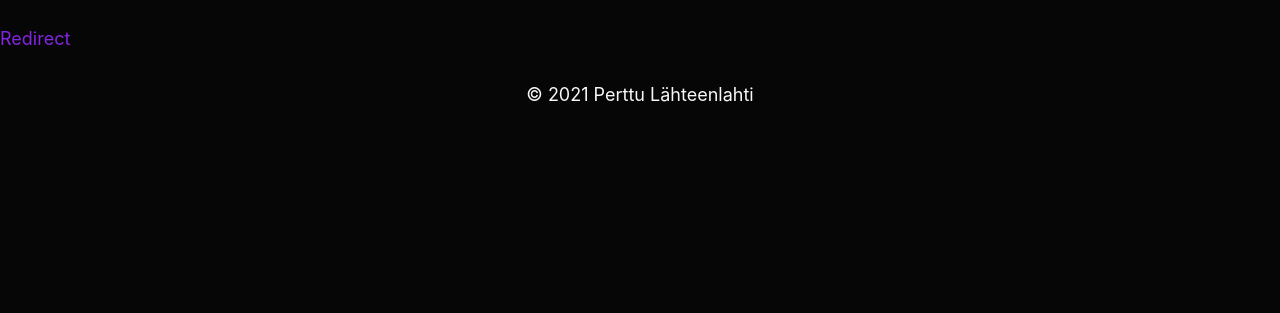
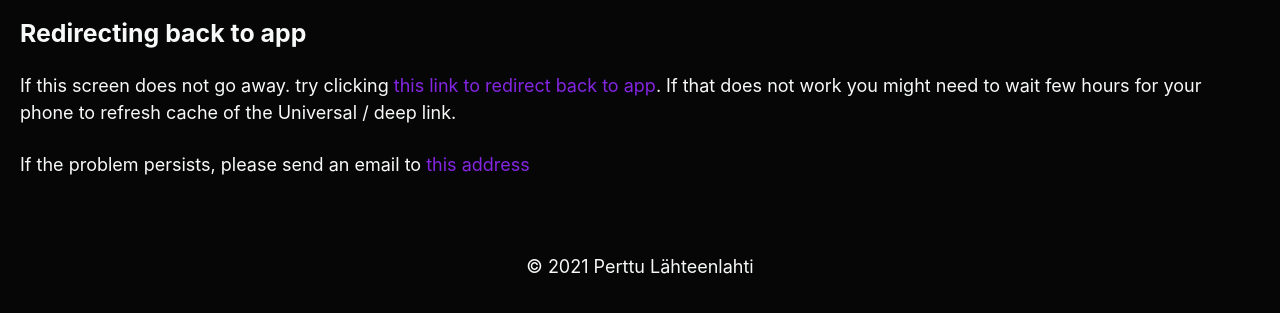
Before and after one commit to plahteenlahti/netli.fyi, a Gatsby site: page /redirect in a window 1280 px wide. Built offline with nearby package versions, Linux system fonts and the light colour scheme; Gatsby itself is replaced by a stand-in of ours.

Commit message:
Style redirect page

```diff
--- a/src/pages/redirect.tsx
+++ b/src/pages/redirect.tsx
@@ -1,5 +1,6 @@
 import { PageProps } from "gatsby"
 import React, { FC } from "react"
+import styled from "styled-components"
 import Layout from "../components/layout"
 import SEO from "../components/seo"
 
@@ -14,12 +15,41 @@ const Redirect: FC<PageProps> = ({ location }) => {
   return (
     <Layout>
       <SEO title="Redirect to Netlify" />
+      <Container>
+        <h3>Redirecting back to app</h3>
 
-      <p>{code}</p>
-      <p>{state}</p>
-      <a href={`deploy://redirect?code${code}&state=${state}`}>Redirect</a>
+        <p>
+          If this screen does not go away. try clicking{" "}
+          <a href={`deploy://redirect?code${code}&state=${state}`}>
+            this link to redirect back to app
+          </a>
+          . If that does not work you might need to wait few hours for your
+          phone to refresh cache of the Universal / deep link.
+        </p>
+
+        <p>
+          If the problem persists, please send an email to{" "}
+          <a href="mailto:help@netli.fyi?subject=Problem with redirecting back to app">
+            this address
+          </a>
+        </p>
+
+        <Small>{/* <p>{code}</p>
+          <p>{state}</p> */}</Small>
+      </Container>
     </Layout>
   )
 }
 
 export default Redirect
+
+const Container = styled.div`
+  padding: 20px;
+`
+
+const Small = styled.div`
+  font-size: 10px;
+  p {
+    margin-bottom: 5px;
+  }
+`
```
